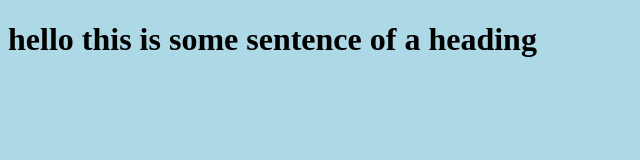
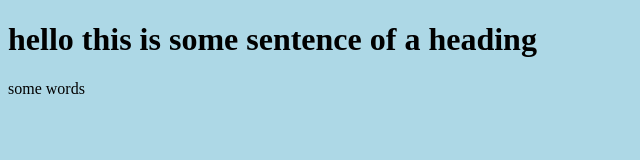
Before and after one commit to Gmprado78/Normalize-example, a plain HTML site: page index.html in a window 1280 px wide. Shown: the full height of the page, 0-640 px from the left. Drawn offline with Linux system fonts and the light colour scheme.

Commit message:
Update index.html

```diff
--- a/index.html
+++ b/index.html
@@ -10,5 +10,6 @@
 
   <body>
     <h1> hello this is some sentence of a heading </h1>
+    <p> some words</p>
   </body>
 </html>
```
